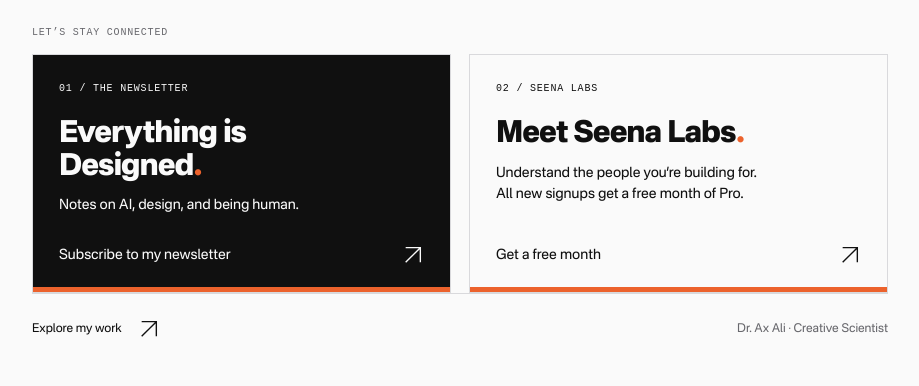
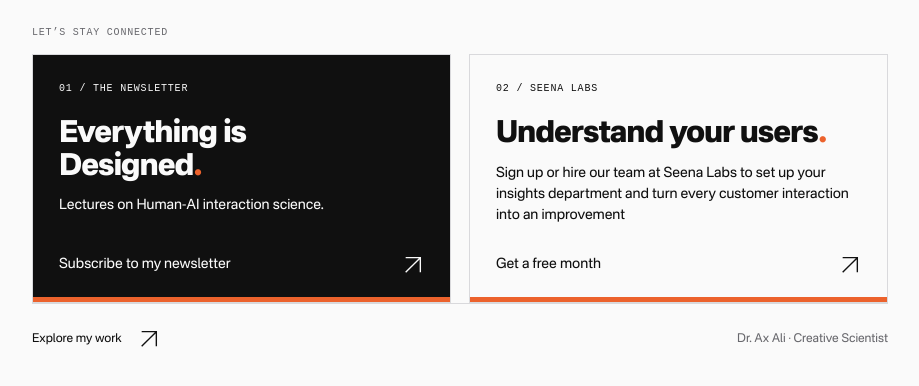
Before and after one commit to thaxali/axali.me, a plain HTML site: page hello/index.html in a window 1280 px wide. Shown: the part 488-874 px from the top of the page, without its empty margins (180-1099 px from the left). Drawn offline with Linux system fonts and the light colour scheme.

Commit message:
Update newsletter and Seena Labs landing copy

```diff
--- a/hello/index.html
+++ b/hello/index.html
@@ -6,8 +6,8 @@
 <nav class="social-icons" aria-label="Social profiles"><a href="https://www.linkedin.com/in/theaxali" aria-label="LinkedIn" title="LinkedIn"><svg viewBox="0 0 24 24" fill="none" stroke="currentColor" stroke-width="1.6" stroke-linecap="round" stroke-linejoin="round" aria-hidden="true"><rect x="3" y="3" width="18" height="18" rx="2"/><path d="M7 10v7m0-10v.1M11 17v-7m0 3c0-4 6-4 6 0v4"/></svg></a><a href="https://www.instagram.com/dr.axali/" aria-label="Instagram" title="Instagram"><svg viewBox="0 0 24 24" fill="none" stroke="currentColor" stroke-width="1.6" stroke-linecap="round" stroke-linejoin="round" aria-hidden="true"><rect x="3" y="3" width="18" height="18" rx="5"/><circle cx="12" cy="12" r="4"/><path d="M17.5 6.5h.01"/></svg></a><a href="https://www.threads.com/@dr.axali" aria-label="Threads" title="Threads"><svg viewBox="0 0 24 24" fill="none" stroke="currentColor" stroke-width="1.6" stroke-linecap="round" stroke-linejoin="round" aria-hidden="true"><path d="M19 8c-1-5-12-7-14 1-3 11 11 16 15 7 3-8-12-9-11-2 1 5 9 1 7-6-1-3-5-3-7-1"/></svg></a><a href="https://axali.substack.com/" aria-label="Substack" title="Substack"><svg viewBox="0 0 24 24" fill="none" stroke="currentColor" stroke-width="1.6" stroke-linecap="round" stroke-linejoin="round" aria-hidden="true"><path d="M4 3h16M4 7h16M4 11h16v10l-8-5-8 5z"/></svg></a></nav>
 <p class="section-label">LET’S STAY CONNECTED</p>
 <nav class="actions" aria-label="Quick actions">
-<a class="action newsletter" href="https://axali.substack.com/subscribe"><span class="number">01 / THE NEWSLETTER</span><h2>Everything is<br>Designed<span>.</span></h2><p>Notes on AI, design, and being human.</p><span class="action-label">Subscribe to my newsletter <svg><use href="#arrow"/></svg></span></a>
-<a class="action" href="https://seenalabs.io/pricing"><span class="number">02 / SEENA LABS</span><h2>Meet Seena Labs<span>.</span></h2><p>Understand the people you’re building for.<br>All new signups get a free month of Pro.</p><span class="action-label">Get a free month <svg><use href="#arrow"/></svg></span></a>
+<a class="action newsletter" href="https://axali.substack.com/subscribe"><span class="number">01 / THE NEWSLETTER</span><h2>Everything is<br>Designed<span>.</span></h2><p>Lectures on Human-AI interaction science.</p><span class="action-label">Subscribe to my newsletter <svg><use href="#arrow"/></svg></span></a>
+<a class="action" href="https://seenalabs.io/pricing"><span class="number">02 / SEENA LABS</span><h2>Understand your users<span>.</span></h2><p>Sign up or hire our team at Seena Labs to set up your insights department and turn every customer interaction into an improvement</p><span class="action-label">Get a free month <svg><use href="#arrow"/></svg></span></a>
 </nav>
 
 
```
